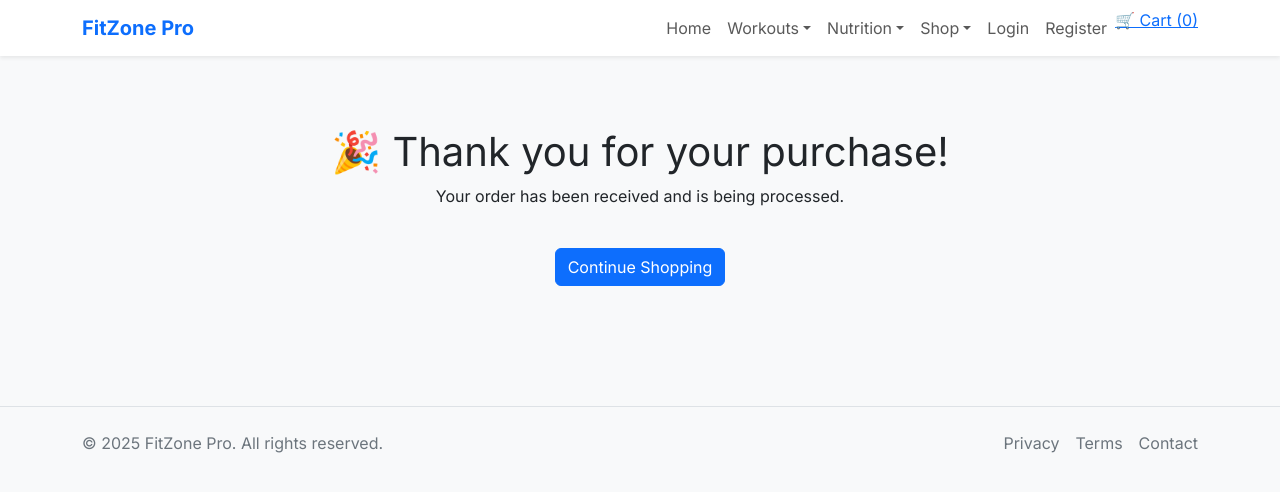
After one commit to Danut89/Milestone-Project-4, a Django app: page /cart/checkout/ in a window 1280 px wide. The commit adds this page. Shown: the top 492 px of the page. Run offline with Django 5.2, Linux system fonts and the light colour scheme.

Commit message:
Add checkout page and made it functional

```diff
--- a/cart/templates/cart/cart.html
+++ b/cart/templates/cart/cart.html
@@ -40,7 +40,7 @@
     </table>
 
     <p class="mt-4"><strong>Total:</strong> £{{ cart_total|floatformat:2 }}</p>
-    <a href="#" class="btn btn-success mt-3">Proceed to Checkout</a>
+    <a href="{% url 'checkout' %}" class="btn btn-success mt-3">Proceed to Checkout</a>
 
   {% else %}
     <p>Your cart is empty.</p>
--- /dev/null
+++ b/cart/templates/cart/checkout.html
@@ -0,0 +1,11 @@
+{% extends "base.html" %}
+
+{% block title %}Checkout{% endblock %}
+
+{% block content %}
+<section class="container py-5 text-center">
+  <h1>🎉 Thank you for your purchase!</h1>
+  <p>Your order has been received and is being processed.</p>
+  <a href="{% url 'product_list' %}" class="btn btn-primary mt-4">Continue Shopping</a>
+</section>
+{% endblock %}
--- a/cart/urls.py
+++ b/cart/urls.py
@@ -5,4 +5,5 @@ urlpatterns = [
     path('', views.view_cart, name='view_cart'),
     path('add/<int:product_id>/', views.add_to_cart, name='add_to_cart'),
     path('remove/<int:product_id>/', views.remove_from_cart, name='remove_from_cart'),
+    path('checkout/', views.checkout, name='checkout'),
 ]
--- a/cart/views.py
+++ b/cart/views.py
@@ -46,3 +46,7 @@ def remove_from_cart(request, product_id):
         request.session['cart'] = cart
 
     return redirect('view_cart')
+
+def checkout(request):
+    request.session['cart'] = {}
+    return render(request, 'cart/checkout.html')
```
